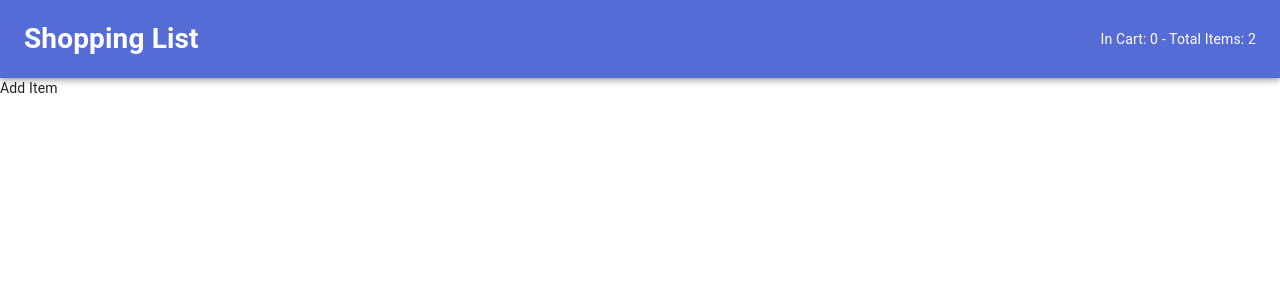
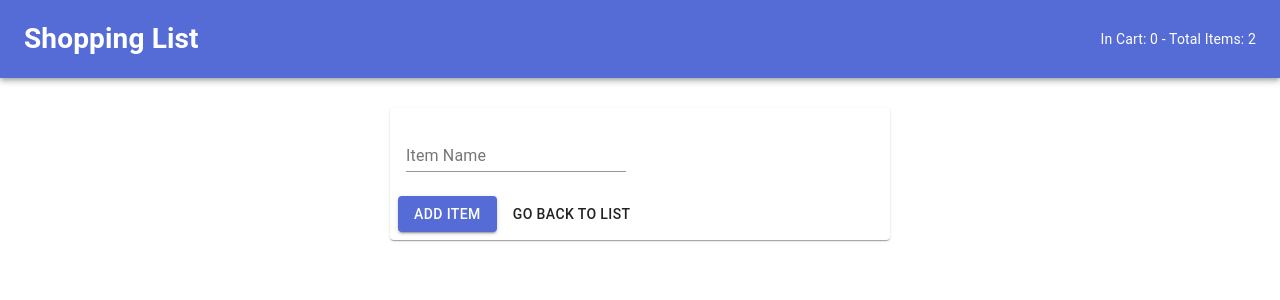
Before and after one commit to pizzapanther/react-shopping, a React (Create React App) app: page /add in a window 1280 px wide. Shown: the top 300 px of the page. Built offline with nearby package versions, Linux system fonts and the light colour scheme.

Commit message:
go back button

```diff
--- a/src/actions.js
+++ b/src/actions.js
@@ -4,3 +4,10 @@ export function toggleInCart (data) {
     data: data
   }
 }
+
+export function addItem (data) {
+	return {
+    type: 'ADD_ITEM',
+    data: data
+  }
+}
--- a/src/add-item.jsx
+++ b/src/add-item.jsx
@@ -1,11 +1,70 @@
 import react from 'react';
+import { connect } from 'react-redux';
+
+import Card from '@material-ui/core/Card';
+import CardActions from '@material-ui/core/CardActions';
+import CardContent from '@material-ui/core/CardContent';
+import Button from '@material-ui/core/Button';
+import TextField from '@material-ui/core/TextField';
+
+import {addItem} from './actions.js';
+
 
 class AddItem extends (react.Component) {
+	constructor(props) {
+		super(props);
+
+		this.state = {item: ''};
+	}
+
+	handleSubmit(event) {
+		console.log(event);
+		event.preventDefault();
+
+		if (!this.state.item) {
+			alert('Stop being stupid!!');
+		} else {
+			this.props.addItem({name: this.state.item});
+			this.setState({item: ''});
+		}
+	}
+
+	updateItem(event) {
+		this.setState({item: event.target.value});
+	}
+
+	go_back(event) {
+		this.props.history.push('/');
+	}
+
 	render() {
 		return (
-			<div>Add Item</div>
+			<form onSubmit={(e) => this.handleSubmit(e) }>
+				<Card style={{maxWidth: '500px', margin: '30px auto'}}>
+					<CardContent>
+						<TextField label="Item Name" value={this.state.item} onChange={(e) => this.updateItem(e)}/>
+					</CardContent>
+					<CardActions>
+						<Button type="submit" color="primary" variant="contained">Add Item</Button>
+						<Button type="button" onClick={(e) => this.go_back(e)}>Go Back to List</Button>
+					</CardActions>
+				</Card>
+			</form>
 		);
 	}
 }
 
-export default AddItem;
+function mapStateToProps (state) {
+	return {};
+}
+
+function mapDispatchToProps (dispatch) {
+	return {
+    addItem: function (data) {
+      dispatch(addItem(data))
+    }
+  }
+}
+
+var ConnectedAddItem = connect(mapStateToProps, mapDispatchToProps)(AddItem);
+export default ConnectedAddItem;
--- a/src/reducer.js
+++ b/src/reducer.js
@@ -14,13 +14,14 @@ function slist_reducer (state, action) {
   }
 
   console.log(action);
+  let new_state = deepcopy(state);
   if (action.type === 'TOGGLE_IN_CART') {
-  	let new_state = deepcopy(state);
   	new_state.shopping_list[action.data.index].in_cart = !state.shopping_list[action.data.index].in_cart;
-  	return new_state;
+  } else if (action.type === 'ADD_ITEM') {
+  	new_state.shopping_list.push({name: action.data.name, in_cart: false});
   }
 
-  return state;
+  return new_state;
 }
 
 export default slist_reducer;
--- a/src/shopping-list.jsx
+++ b/src/shopping-list.jsx
@@ -1,5 +1,7 @@
 import react from 'react';
 import { connect } from 'react-redux';
+
+import {Link} from 'react-router-dom';
 
 import Card from '@material-ui/core/Card';
 import CardActions from '@material-ui/core/CardActions';
@@ -48,7 +50,7 @@ class ShoppingList extends (react.Component) {
 					</List>
 				</CardContent>
 				<CardActions>
-					<Button>Add Item</Button>
+					<Button component={Link} to="/add">Add Item</Button>
 				</CardActions>
 			</Card>
 		);
```
